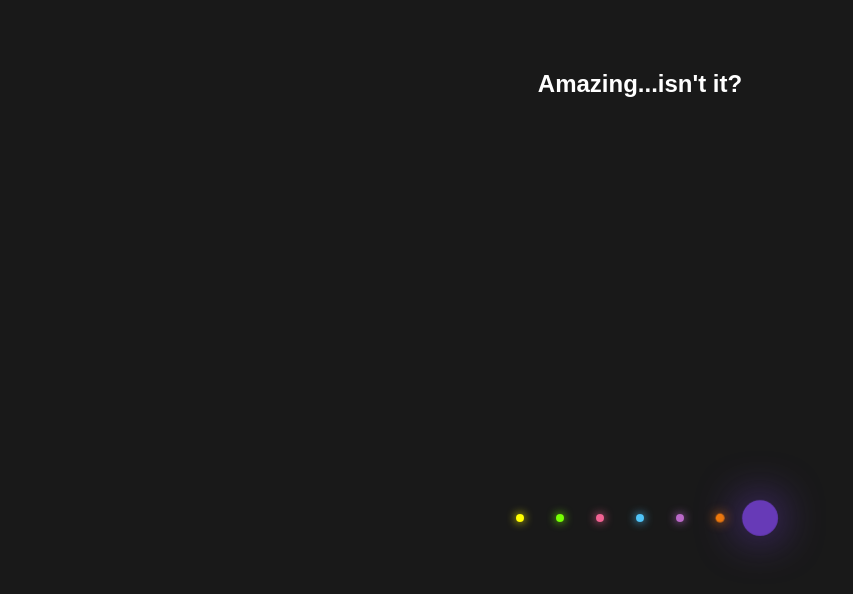
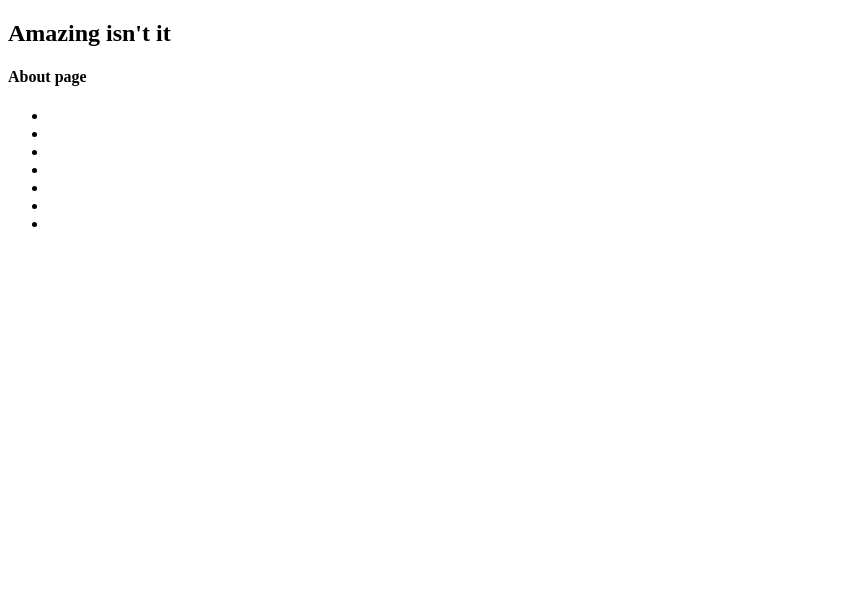
Before and after one commit to MACKIT23/My-first-repo, a plain HTML site: page index.html in a window 1280 px wide. Shown: the whole page, without its empty margins (0-853 px from the left). Drawn offline with Linux system fonts and the light colour scheme.

Commit message:
added about page

```diff
--- a/index.html
+++ b/index.html
@@ -3,12 +3,12 @@
 <head>
     <meta charset="UTF-8">
     <meta name="viewport" content="width=device-width, initial-scale=1.0">
-    <link rel="stylesheet" href="styles.css">
-    <title>GLowing Dots</title>
+    <title>glowing dots</title>
 </head>
 <body>
     <div>
-    <h2>Amazing...isn't it?</h2>
+        <h2>Amazing isn't it</h2>
+        <h4>About page</h4>
         <ul>
             <li></li>
             <li></li>
--- a/styles.css
+++ /dev/null
@@ -1,79 +0,0 @@
-body {
-    margin: 0;
-    padding: 0;
-    background: rgba(0, 0, 0, 0.9);
-    font-family: Arial, Helvetica, sans-serif;
-  }
-
-  h2 {
-    text-align: center;
-    color: white;
-    margin-top: 70px;
-  }
-
-  ul {
-    display: flex;
-    justify-content: center;
-    align-items: center;
-    height: 100vh;
-    margin: 0;
-    padding: 0;
-  }
-
-  ul li {
-    list-style: none;
-    width: 40px;
-    height: 40px;
-    background: #fff;
-    border-radius: 50%;
-    animation: grow 1.6s ease-in-out infinite;
-  }
-
-  @keyframes grow {
-    0% ,
-    40% ,
-    100% { transform:scale(0.2); }
-    20% { transform:scale(1); }
-  }
-
-  ul li:nth-child(1) {
-    animation-delay: -1.4s;
-    background: #ffff00;
-    box-shadow: 0 0 50px #ffff00;
-  }
-
-  ul li:nth-child(2) {
-    animation-delay: -1.2s;
-    background: #76ff03;
-    box-shadow: 0 0 50px #76ff03;
-  }
-
-  ul li:nth-child(3) {
-    animation-delay: -1s;
-    background: #f06292;
-    box-shadow: 0 0 50px #f06292;
-  }
-
-  ul li:nth-child(4) {
-    animation-delay: -0.8s;
-    background: #4fc3f7;
-    box-shadow: 0 0 50px #4fc3f7;
-  }
-
-  ul li:nth-child(5) {
-    animation-delay: -0.6s;
-    background: #ba68c8;
-    box-shadow: 0 0 50px #ba68c8;
-
-  }
-  ul li:nth-child(6) {
-    animation-delay: -0.4s;
-    background: #f57c00;
-    box-shadow: 0 0 50px #f57c00;
-  }
-
-  ul li:nth-child(7) {
-    animation-delay: -0.2s;
-    background: #673ab7;
-    box-shadow: 0 0 50px #673ab7;
-  }
```
Lines whose indentation alone changed are shown as unchanged.
